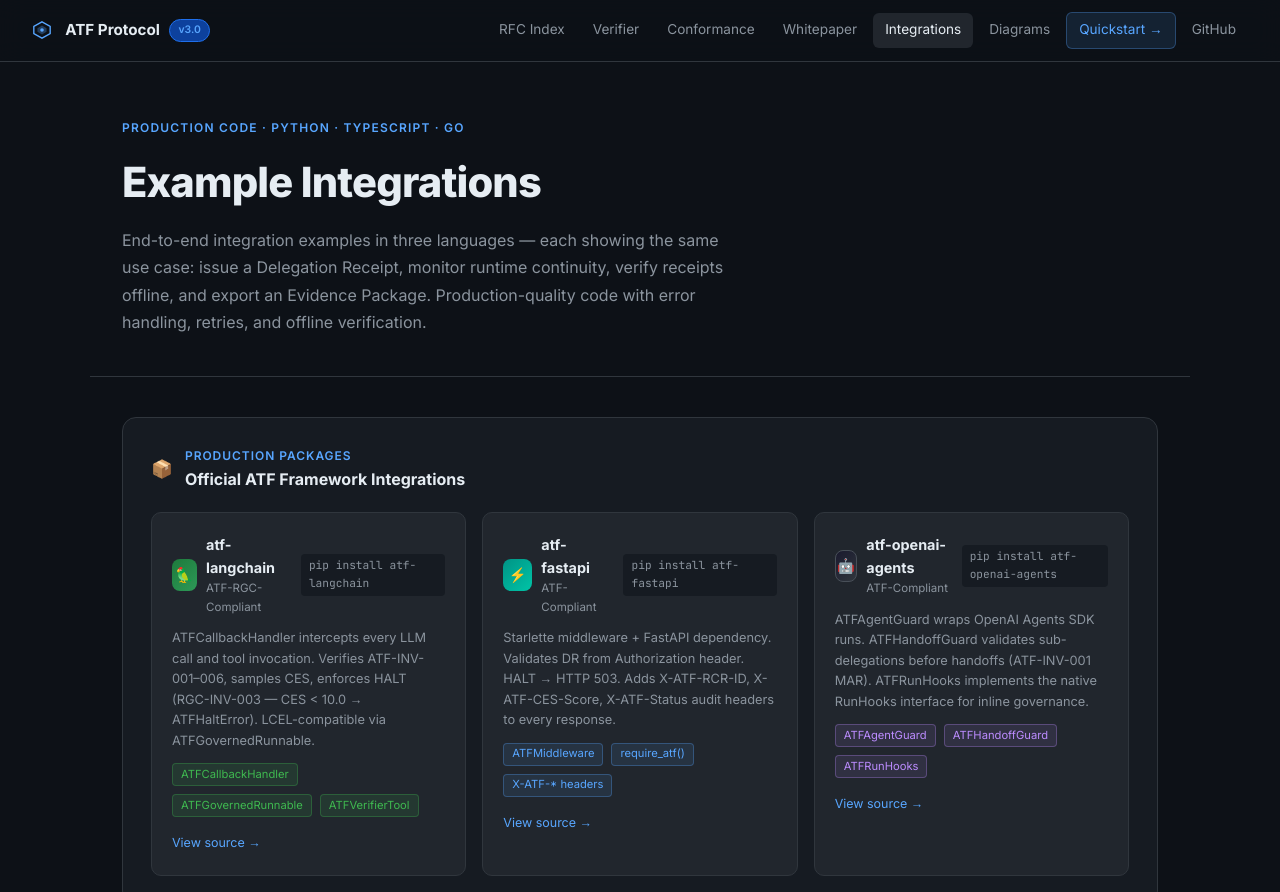
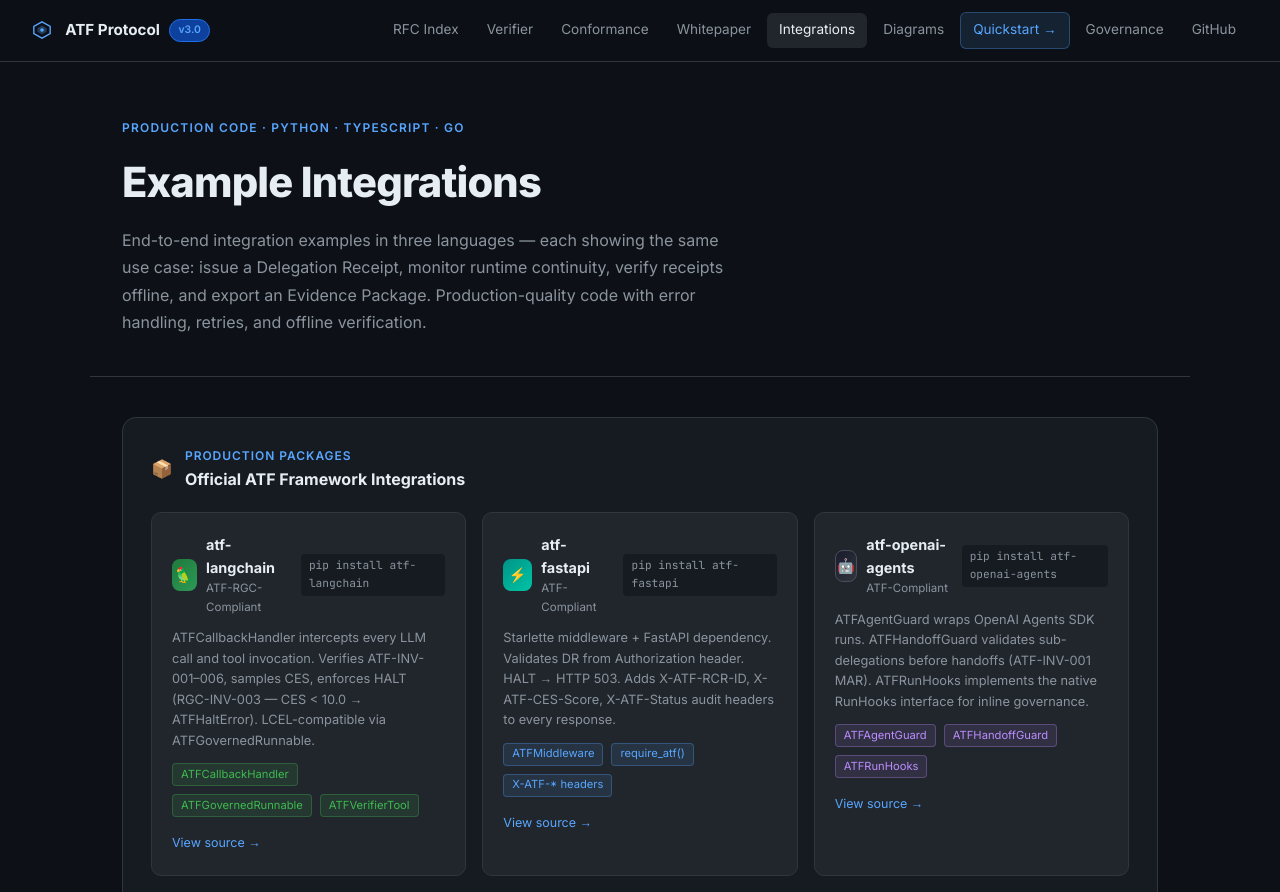
Before and after one commit to Costenho19/atf-protocol-standard, a plain HTML site: page docs/integrations/index.html in a window 1280 px wide. Shown: the top 892 px of the page. Drawn offline with nearby package versions, Linux system fonts and the light colour scheme.

Commit message:
fix(docs/nav): add Governance link to integrations page

```diff
--- a/docs/integrations/index.html
+++ b/docs/integrations/index.html
@@ -71,6 +71,7 @@
       <a href="../integrations/index.html" class="active" style="color:var(--text);background:var(--bg3)">Integrations</a>
       <a href="../diagrams/index.html">Diagrams</a>
       <a href="../quickstart/index.html" style="background:rgba(88,166,255,.12);color:#58a6ff;border:1px solid rgba(88,166,255,.3);padding:.4rem .75rem;border-radius:6px;">Quickstart →</a>
+      <a href="../governance/index.html">Governance</a>
       <a href="https://github.com/Costenho19/atf-protocol-standard" target="_blank">GitHub</a>
     </div>
   </nav>
```
